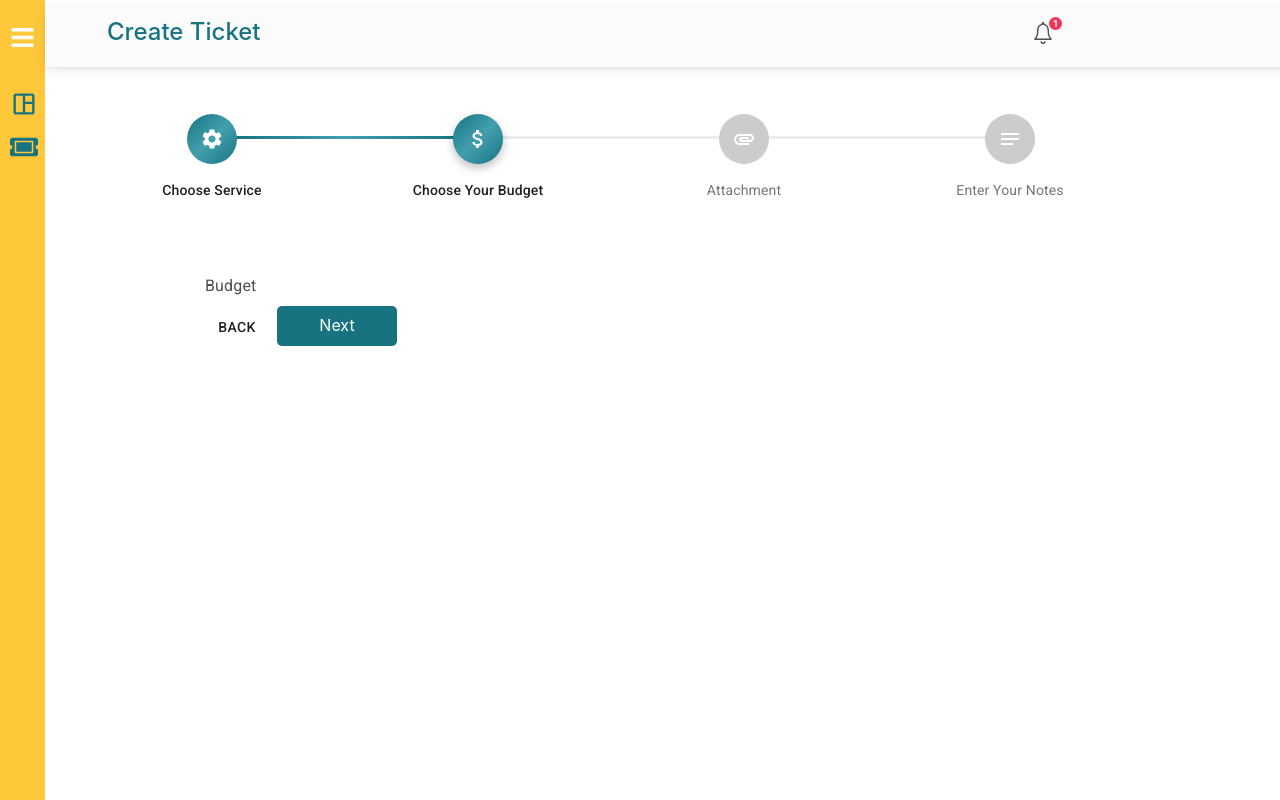
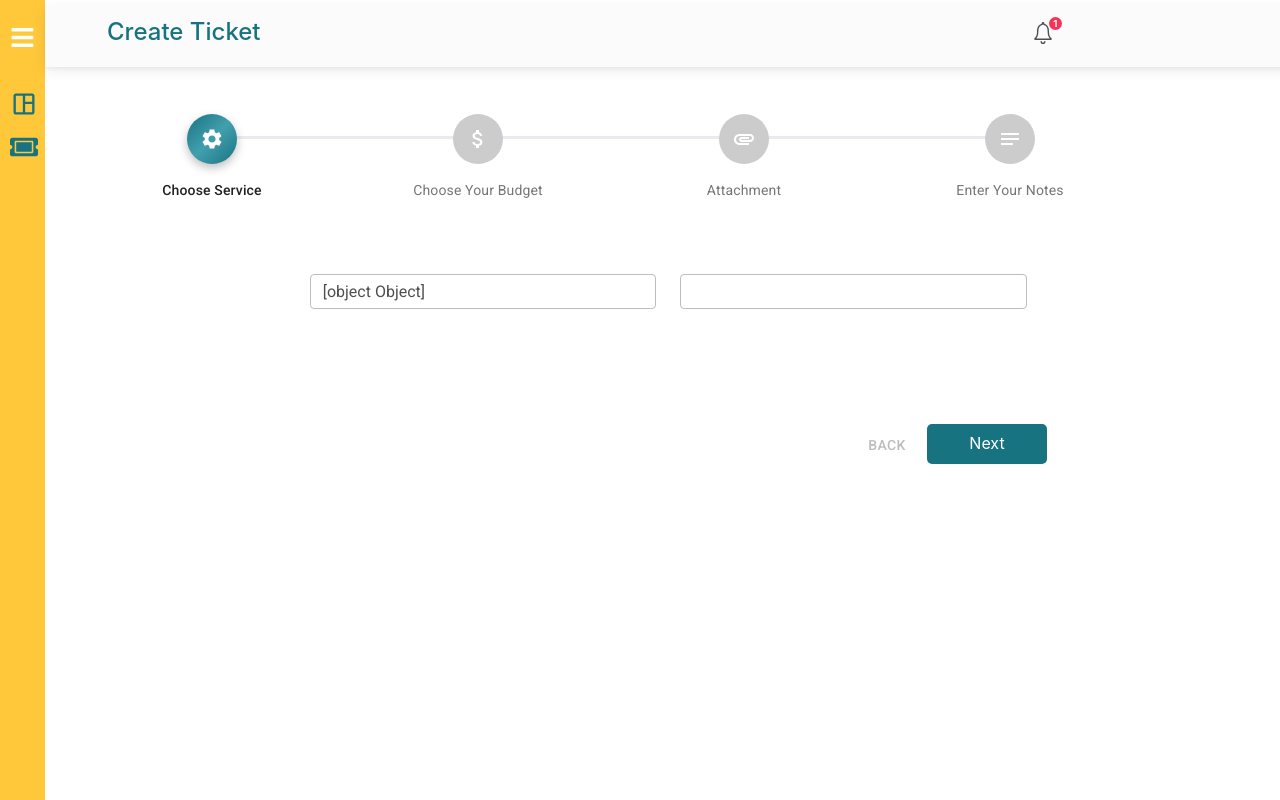
Before and after one commit to thephotogenicbug/Sparklerpro_CRM, a React (Create React App) app: page /form in a window 1280 px wide. Shown: the top 800 px of the page. Built offline with nearby package versions, Linux system fonts and the light colour scheme.

Commit message:
15-03-2022 : Design Input Fields

```diff
--- a/src/Components/CreateTicket/LinaerStepper.js
+++ b/src/Components/CreateTicket/LinaerStepper.js
@@ -1,4 +1,4 @@
-import React from "react";
+import React, { Fragment, useState } from "react";
 import PropTypes from "prop-types";
 import { makeStyles, withStyles } from "@material-ui/core/styles";
 import clsx from "clsx";
@@ -16,7 +16,13 @@ import StepConnector from "@material-ui/core/StepConnector";
 import Button from "@material-ui/core/Button";
 import Typography from "@material-ui/core/Typography";
 import TopBar from "../Navbar/TopBar";
-import './ticketStyles.css'
+import "./ticketStyles.css";
+import {
+  FormControl,
+  FormControlLabel,
+  RadioGroup,
+  Radio,
+} from "@material-ui/core";
 
 const QontoConnector = withStyles({
   alternativeLabel: {
@@ -182,7 +188,7 @@ ColorlibStepIcon.propTypes = {
 const useStyles = makeStyles((theme) => ({
   root: {
     width: "100%",
-    marginTop:"80px"
+    marginTop: "80px",
   },
   button: {
     marginRight: theme.spacing(1),
@@ -194,26 +200,99 @@ const useStyles = makeStyles((theme) => ({
 }));
 
 function getSteps() {
-  return ["Choose Service", "Choose Your Budget", "Attachment", "Enter Your Notes"];
+  return [
+    "Choose Service",
+    "Choose Your Budget",
+    "Attachment",
+    "Enter Your Notes",
+  ];
 }
+
+
+
+export default function LinaerStepper() {
+  const classes = useStyles();
+  const [activeStep, setActiveStep] = React.useState(0);
+  const steps = getSteps();
+
+  const service = ["App Development", "Web Development"];
+  const [myservice, setMyService] = useState('')
+
+
+
+
 
  function getStepContent(step) {
    switch (step) {
      case 0:
-       return "Choose Service";
+       return (
+         <>
+           <div className="container">
+             <div className="row">
+               <div className="col-md-12">
+                 <div className="row">
+                   <div className="col-md-1"></div>
+                   <div className="col-md-4">
+
+                     <select className="form-control">
+                       {service.map((xservice, index) => {
+                         return (
+                           <option>
+                             <Fragment onClick={() => setMyService(xservice)}>
+                               {xservice}
+                             </Fragment>
+                           </option>
+                         );
+                       })}
+                     </select>
+                   </div>
+                   <div className="col-md-4">
+
+                     <div>
+                       <select className="form-control">
+                         <option>{myservice}</option>
+                       </select>
+                     </div>
+                   </div>
+                 </div>
+               </div>
+             </div>
+           </div>
+         </>
+       );
      case 1:
-       return "Budget";
+       return (
+         <div className="container">
+           <div className="row">
+             <div className="col-md-1"></div>
+             <div className="col-md-4">
+                <label>Enter Your Budget</label>
+               <input type="text" className="form-control" />
+             </div>
+             <div className="col-md-4"></div>
+           </div>
+         </div>
+       );
      case 2:
        return "Attachment";
+     case 3:
+       return (
+         <div className="container">
+           <div className="row">
+             <div className="col-md-1"></div>
+             <div className="col-md-4">
+               <label>Enter Notes</label>
+               <input type="text" className="form-control" />
+             </div>
+             <div className="col-md-4"></div>
+           </div>
+         </div>
+       );
      default:
        return "Enter Your Notes";
    }
  }
 
-export default function LinaerStepper() {
-  const classes = useStyles();
-  const [activeStep, setActiveStep] = React.useState(1);
-  const steps = getSteps();
 
   const handleNext = () => {
     setActiveStep((prevActiveStep) => prevActiveStep + 1);
@@ -227,9 +306,9 @@ export default function LinaerStepper() {
     setActiveStep(0);
   };
 
-  const Submitted = () =>{
-    console.log("Form Submitted Successfully")
-  }
+  const Submitted = () => {
+    console.log("Form Submitted Successfully");
+  };
 
   return (
     <>
@@ -268,6 +347,7 @@ export default function LinaerStepper() {
                 {getStepContent(activeStep)}
               </Typography>
               <div>
+                <div className="button_container">
                   <Button
                     disabled={activeStep === 0}
                     onClick={handleBack}
@@ -284,7 +364,7 @@ export default function LinaerStepper() {
                       Next
                     </button>
                   )}
-
+                </div>
               </div>
             </div>
           )}
--- a/src/Components/CreateTicket/ticketStyles.css
+++ b/src/Components/CreateTicket/ticketStyles.css
@@ -16,3 +16,9 @@
     left: 150px;
     margin-top: 50px;
 }
+
+.button_container{
+    position: absolute;
+    top: 150px;
+    left: 650px;
+}
```
Also changed, not shown: src/App.css (line endings or trailing spaces). Lines whose indentation alone changed are shown as unchanged.
